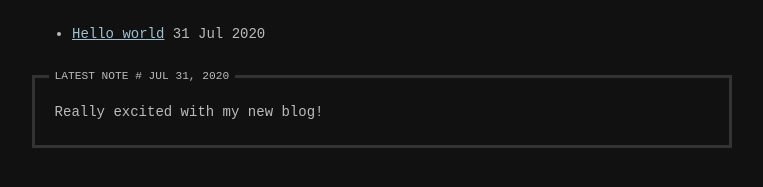
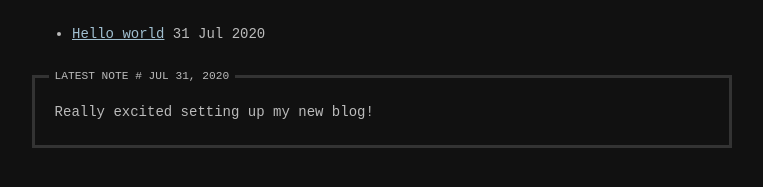
Before and after one commit to nefkst/My-Personal-Blog, a Jekyll site: the page built from index.html, in a window 1280 px wide. Shown: the part 212-399 px from the top of the page, without its empty margins (258-1021 px from the left). Built offline with Jekyll 4.4.1, drawn with Linux system fonts in a browser that asks for light colours.

Commit message:
Update notes.yml

```diff
--- a/_data/notes.yml
+++ b/_data/notes.yml
@@ -1,3 +1,3 @@
 - date: 2020/07/31 17:16
   content: |
-    Really excited with my new blog!
+    Really excited setting up my new blog!
```
